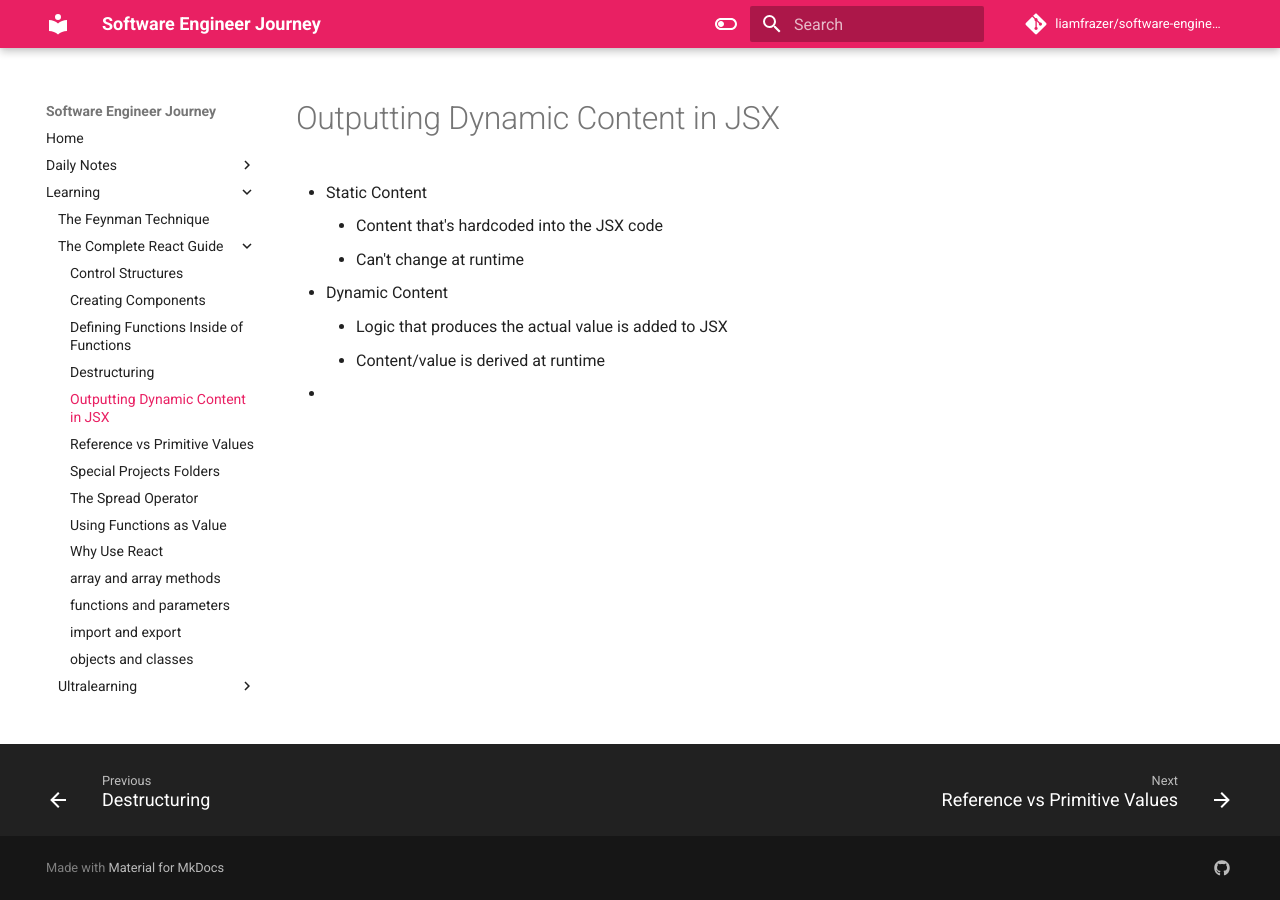
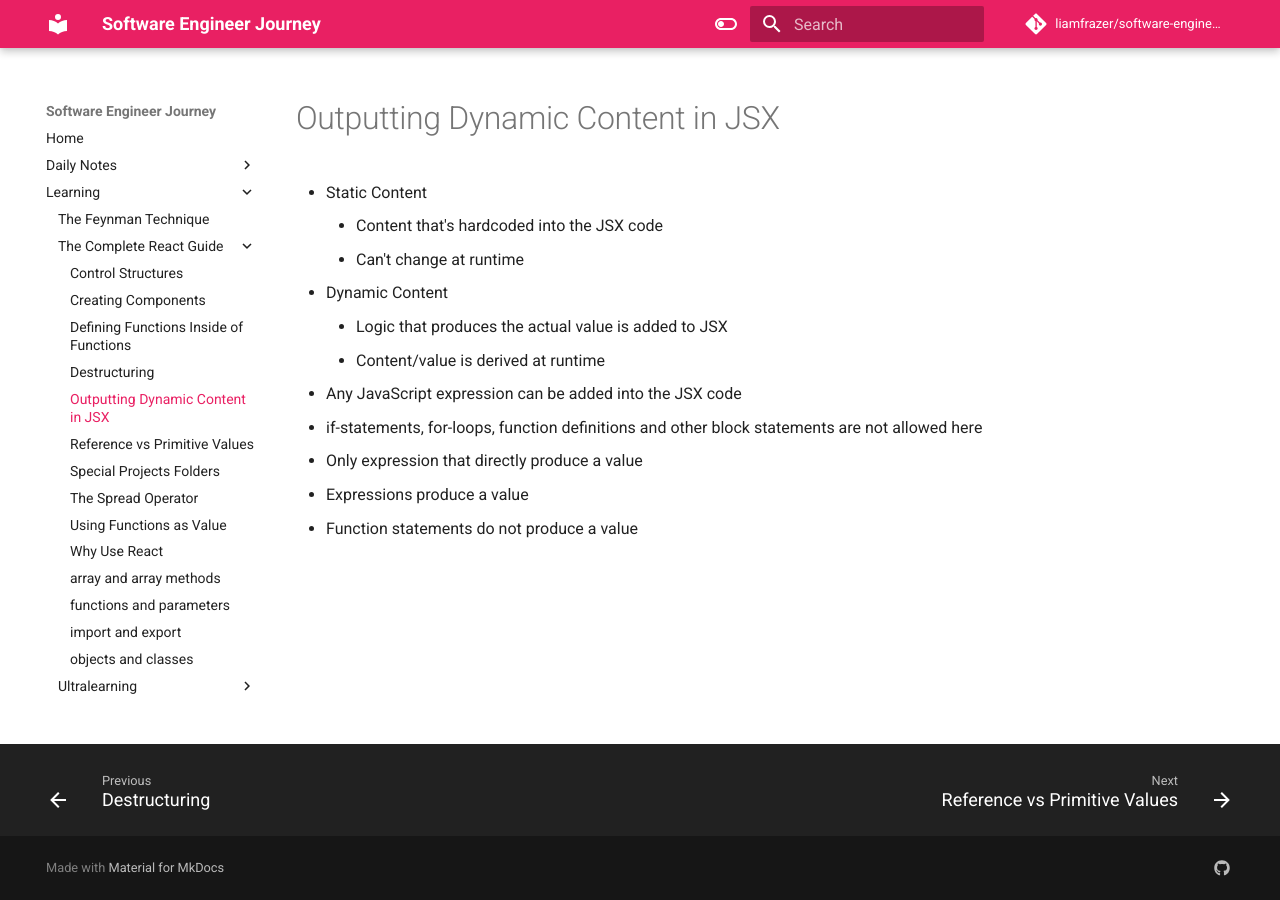
Before and after one commit to liamfrazer/software-engineer-journey, an MkDocs documentation site: the page built from docs/Learning/The Complete React Guide/Outputting Dynamic Content in JSX.md, in a window 1280 px wide. Built offline with MkDocs 1.6.1 and Material for MkDocs 9.7.7, drawn with Linux system fonts in a browser that asks for light colours; comment, search, counter and statistics services are not loaded.

Commit message:
vault backup: 2023-12-16 06:55:51

```diff
--- a/docs/Learning/The Complete React Guide/Outputting Dynamic Content in JSX.md
+++ b/docs/Learning/The Complete React Guide/Outputting Dynamic Content in JSX.md
@@ -3,6 +3,9 @@ tags:
   - react
   - dynamic
   - jsx
+  - javascript
+  - expression
+  - statements
 ---
 # Outputting Dynamic Content in JSX
 * Static Content
@@ -12,4 +15,9 @@ tags:
 	* Logic that produces the actual value is added to JSX
 	* Content/value is derived at runtime
 
-*
+* Any JavaScript expression can be added into the JSX code
+* if-statements, for-loops, function definitions and other block statements are not allowed here
+* Only expression that directly produce a value
+
+* Expressions produce a value
+* Function statements do not produce a value
```
